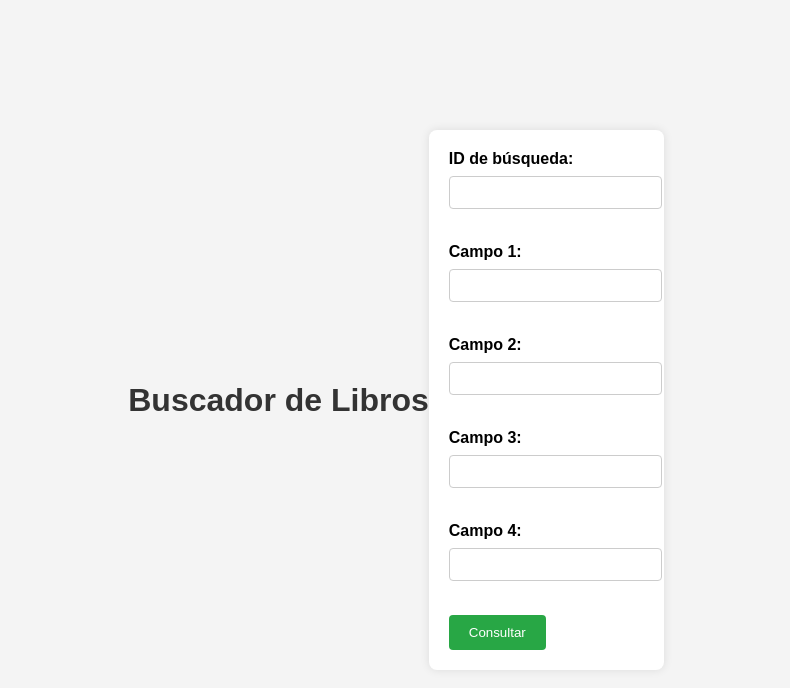
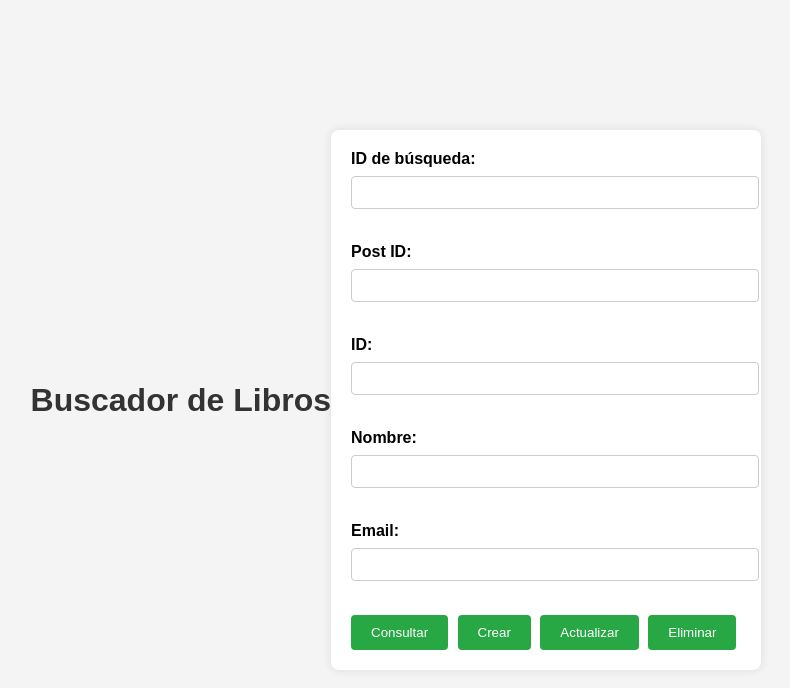
Before and after one commit to LordPuposky/buscador-libros-2, a plain HTML site: page index.html in a window 1280 px wide. Shown: the whole page, without its empty margins (244-1034 px from the left). Drawn offline with Linux system fonts and the light colour scheme.

Commit message:
Se crea el CRUD para el buscador de libros

```diff
--- a/index.html
+++ b/index.html
@@ -8,18 +8,21 @@
 </head>
 <body>
     <h1>Buscador de Libros</h1>
-    <form id="formularioLibros">
+    <form id="formularioComentarios">
         <label for="idBusqueda">ID de búsqueda:</label>
         <input type="text" id="idBusqueda" name="idBusqueda"><br><br>
-        <label for="campo1">Campo 1:</label>
-        <input type="text" id="campo1" name="campo1" readonly><br><br>
-        <label for="campo2">Campo 2:</label>
-        <input type="text" id="campo2" name="campo2" readonly><br><br>
-        <label for="campo3">Campo 3:</label>
-        <input type="text" id="campo3" name="campo3" readonly><br><br>
-        <label for="campo4">Campo 4:</label>
-        <input type="text" id="campo4" name="campo4" readonly><br><br>
+        <label for="campo1">Post ID:</label>
+        <input type="text" id="campo1" name="campo1"><br><br>
+        <label for="campo2">ID:</label>
+        <input type="text" id="campo2" name="campo2"><br><br>
+        <label for="campo3">Nombre:</label>
+        <input type="text" id="campo3" name="campo3"><br><br>
+        <label for="campo4">Email:</label>
+        <input type="text" id="campo4" name="campo4"><br><br>
         <button type="button" onclick="consultar()">Consultar</button>
+        <button type="button" onclick="crear()">Crear</button>
+        <button type="button" onclick="actualizar()">Actualizar</button>
+        <button type="button" onclick="eliminar()">Eliminar</button>
     </form>
     <script src="script.js"></script>
 </body>
--- a/script.js
+++ b/script.js
@@ -1,40 +1,112 @@
-// Función asíncrona para consultar los datos del servidor
 async function consultar() {
-    // Obtén el valor del campo de búsqueda por ID
     let idBusqueda = document.getElementById('idBusqueda').value;
 
     try {
-        // Realiza una solicitud fetch a la API
-        const respuesta = await fetch('https://jsonplaceholder.typicode.com/posts/1/comments');
+        const respuesta = await fetch(`https://jsonplaceholder.typicode.com/comments/${idBusqueda}`);
 
-        // Verifica si la respuesta es correcta (status 200)
         if (!respuesta.ok) {
-            throw new Error('Error de red: ' + respuesta.status); // Lanza un error si la respuesta no es correcta
+            throw new Error('Error de red: ' + respuesta.status);
         }
 
-        // Convierte la respuesta en formato JSON
         const datos = await respuesta.json();
-        console.log('Datos recibidos:', datos); // Muestra los datos recibidos en la consola
+        console.log('Datos recibidos:', datos);
 
-        // Busca el comentario cuyo ID coincide con el ID de búsqueda
-        let resultado = datos.find(comentario => comentario.id == idBusqueda);
+        document.getElementById('campo1').value = datos.postId;
+        document.getElementById('campo2').value = datos.id;
+        document.getElementById('campo3').value = datos.name;
+        document.getElementById('campo4').value = datos.email;
 
-        // Si se encuentra un resultado, llena los campos con la información correspondiente
-        if (resultado) {
-            document.getElementById('campo1').value = resultado.postId;
-            document.getElementById('campo2').value = resultado.id;
-            document.getElementById('campo3').value = resultado.name;
-            document.getElementById('campo4').value = resultado.email;
-        } else {
-            // Si no se encuentra un resultado, muestra una alerta y limpia los campos
-            alert('ID no encontrado');
-            document.getElementById('campo1').value = '';
-            document.getElementById('campo2').value = '';
-            document.getElementById('campo3').value = '';
-            document.getElementById('campo4').value = '';
-        }
     } catch (error) {
-        // Muestra el error en la consola
         console.log('Error:', error);
+        alert('ID no encontrado');
     }
 }
+
+async function crear() {
+    let nuevoComentario = {
+        postId: document.getElementById('campo1').value,
+        name: document.getElementById('campo3').value,
+        email: document.getElementById('campo4').value,
+        body: 'Este es un comentario de prueba'
+    };
+
+    try {
+        const respuesta = await fetch('https://jsonplaceholder.typicode.com/comments', {
+            method: 'POST',
+            headers: {
+                'Content-Type': 'application/json'
+            },
+            body: JSON.stringify(nuevoComentario)
+        });
+
+        if (!respuesta.ok) {
+            throw new Error('Error de red: ' + respuesta.status);
+        }
+
+        const datos = await respuesta.json();
+        console.log('Comentario creado:', datos);
+        alert('Libro creado con ID: ' + datos.id);
+
+    } catch (error) {
+        console.log('Error:', error);
+        alert('No se pudo crear el libro');
+    }
+}
+
+async function actualizar() {
+    let idBusqueda = document.getElementById('idBusqueda').value;
+    let comentarioActualizado = {
+        postId: document.getElementById('campo1').value,
+        id: document.getElementById('campo2').value,
+        name: document.getElementById('campo3').value,
+        email: document.getElementById('campo4').value,
+        body: 'Este libro se ha actualizado'
+    };
+
+    try {
+        const respuesta = await fetch(`https://jsonplaceholder.typicode.com/comments/${idBusqueda}`, {
+            method: 'PUT',
+            headers: {
+                'Content-Type': 'application/json'
+            },
+            body: JSON.stringify(comentarioActualizado)
+        });
+
+        if (!respuesta.ok) {
+            throw new Error('Error de red: ' + respuesta.status);
+        }
+
+        const datos = await respuesta.json();
+        console.log('Comentario actualizado:', datos);
+        alert('Libro actualizado');
+
+    } catch (error) {
+        console.log('Error:', error);
+        alert('No se pudo actualizar el libro');
+    }
+}
+
+async function eliminar() {
+    let idBusqueda = document.getElementById('idBusqueda').value;
+
+    try {
+        const respuesta = await fetch(`https://jsonplaceholder.typicode.com/comments/${idBusqueda}`, {
+            method: 'DELETE'
+        });
+
+        if (!respuesta.ok) {
+            throw new Error('Error de red: ' + respuesta.status);
+        }
+
+        console.log('Libro eliminado');
+        alert('Libro eliminado');
+        document.getElementById('campo1').value = '';
+        document.getElementById('campo2').value = '';
+        document.getElementById('campo3').value = '';
+        document.getElementById('campo4').value = '';
+
+    } catch (error) {
+        console.log('Error:', error);
+        alert('No se pudo eliminar el libro');
+    }
+}
--- a/styles.css
+++ b/styles.css
@@ -41,6 +41,7 @@ button {
     padding: 10px 20px;
     border-radius: 4px;
     cursor: pointer;
+    margin-right: 5px;
 }
 
 button:hover {
```
